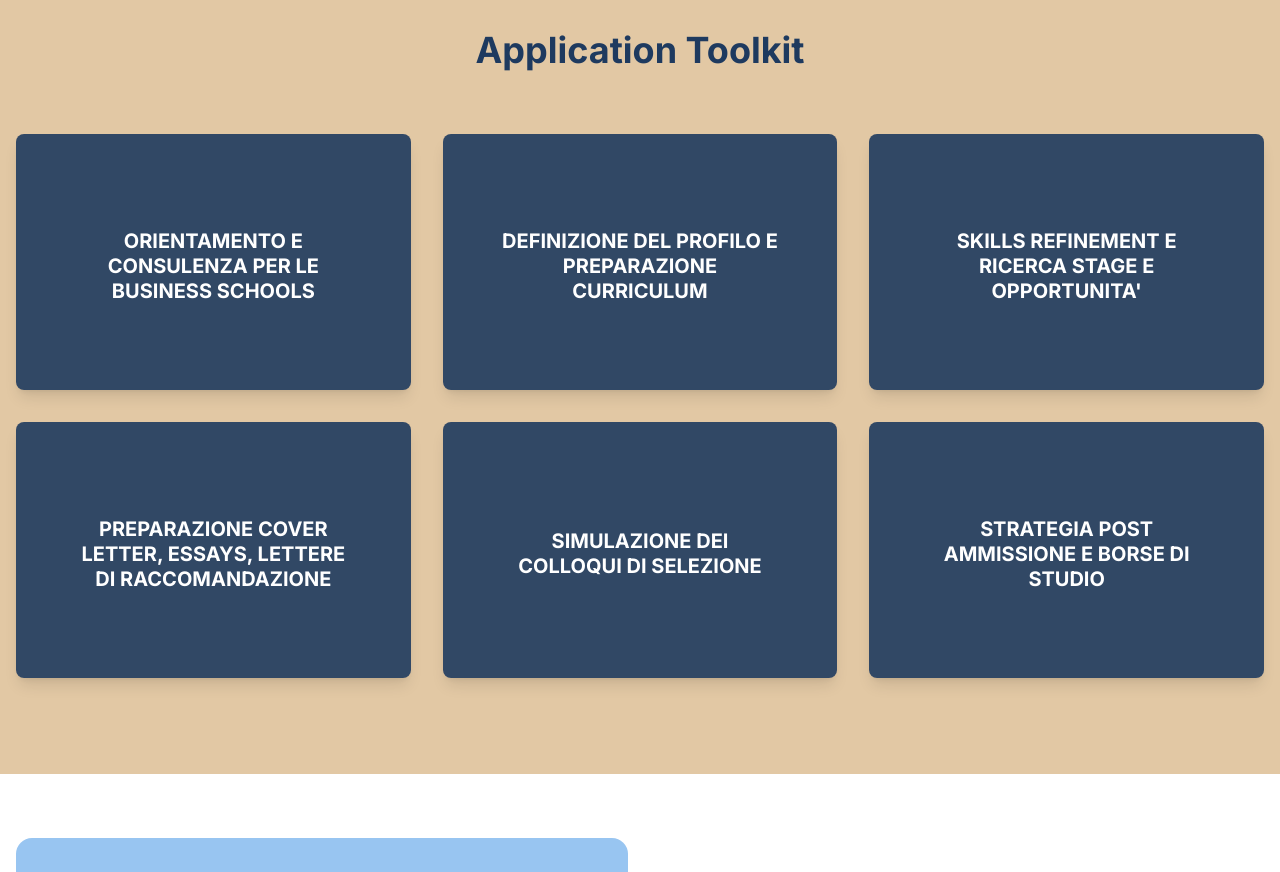
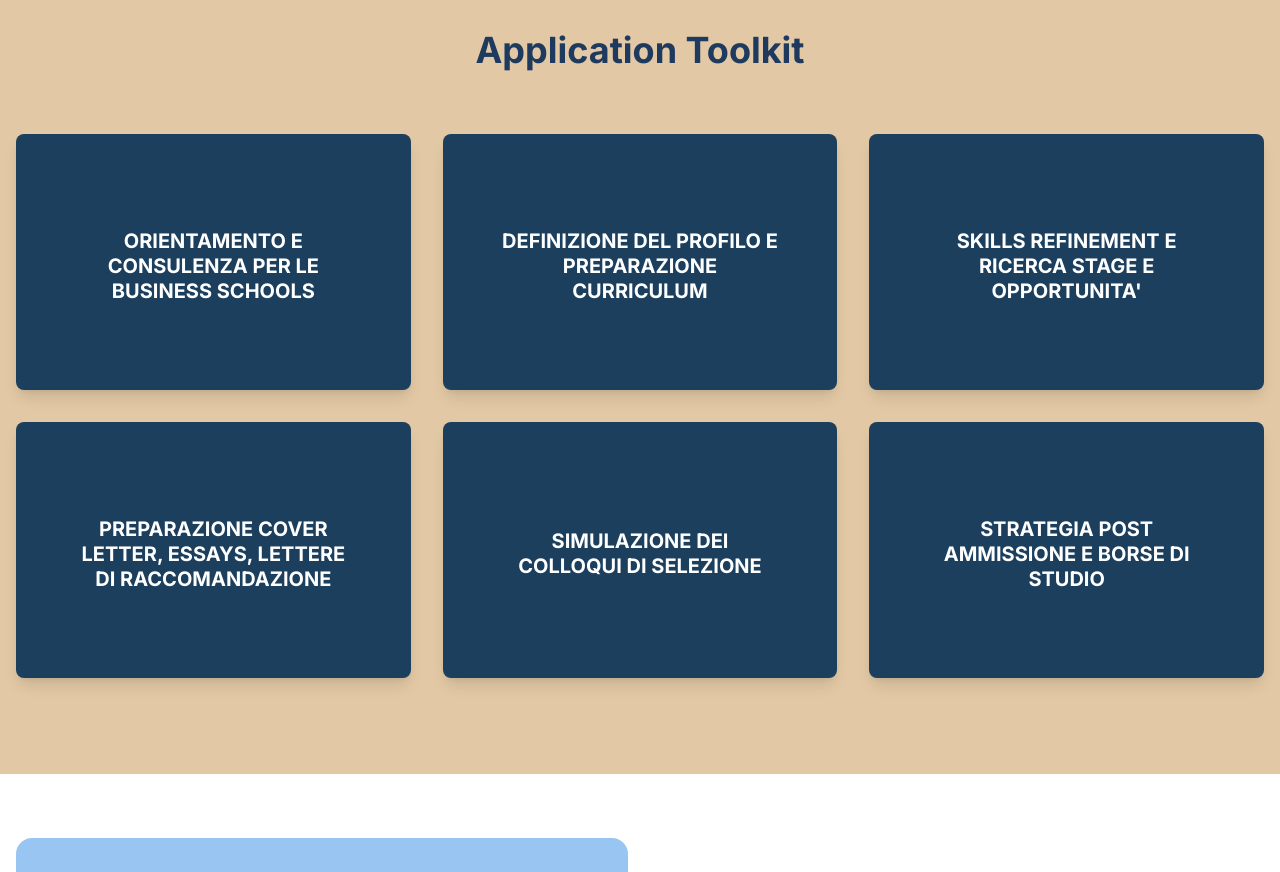
Before and after one commit to konhito/LastAdmissionHub, a Next.js app: page /admission in a window 1280 px wide. Shown: the part 1260-2132 px from the top of the page. Built offline with nearby package versions, Linux system fonts and the light colour scheme.

Commit message:
fixed all blues

```diff
--- a/src/app/admission/page.tsx
+++ b/src/app/admission/page.tsx
@@ -75,7 +75,7 @@ export default function HomePage() {
   ];
 
   return (
-    <motion.main className="bg-[#1c3f60] text-gray-800 min-h-screen flex flex-col">
+    <motion.main className="bg-[#1c3f5e] text-gray-800 min-h-screen flex flex-col">
       <motion.div
         className="w-full"
         initial="hidden"
@@ -130,7 +130,7 @@ export default function HomePage() {
           whileInView="visible"
           viewport={viewportOptions}
           variants={fadeInUpVariant}
-          className="w-full bg-[#14365a] py-20 relative z-10"
+          className="w-full bg-[#1c3f5e] py-20 relative z-10"
         >
           <div className="max-w-5xl mx-auto px-4 text-center">
             <motion.p
@@ -177,7 +177,7 @@ export default function HomePage() {
                     whileHover={{ scale: 1.02 }}
                     transition={{ duration: 0.3 }}
                   >
-                    <div className="absolute inset-0 bg-[#1e3a5f]/90 rounded-lg shadow-lg flex flex-col items-center justify-center text-white text-center p-4 md:p-10 z-20">
+                    <div className="absolute inset-0 bg-[#1c3f5e] rounded-lg shadow-lg flex flex-col items-center justify-center text-white text-center p-4 md:p-10 z-20">
                       <h3 className="text-base md:text-xl font-bold mt-2 px-2 md:px-4 leading-tight">
                         {card.title}
                       </h3>
--- a/src/app/page.tsx
+++ b/src/app/page.tsx
@@ -374,7 +374,7 @@ export default function Home() {
         </motion.section>
 
         <motion.section
-          className="py-12 md:py-20 lg:py-24 bg-[#14365a]"
+          className="py-12 md:py-20 lg:py-24 bg-[#1c3f5e]"
           variants={fadeInUpVariant}
           viewport={{ once: true }}
         >
```
